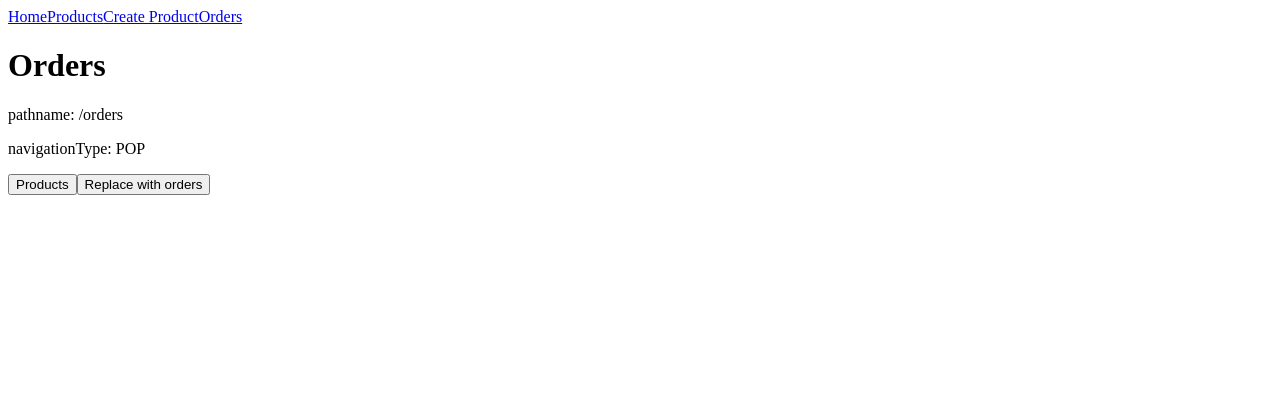
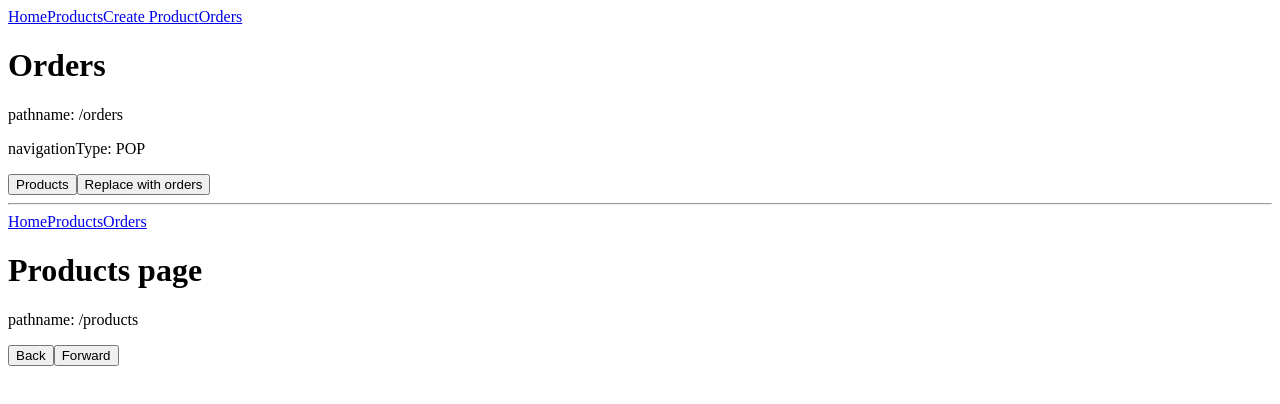
Before and after one commit to ankurnecessary/react-router-learning, a React (Vite) app in the folder lesson2/part2/project/react-router-learning/: page /orders in a window 1280 px wide. Shown: the top 404 px of the page. Built offline with nearby package versions, Linux system fonts and the light colour scheme.

Commit message:
[lesson 8][part 1] Add <MemoryRouterDemo /> to understand how <MemoryRouter /> works

```diff
--- a/lesson2/part2/project/react-router-learning/src/main.tsx
+++ b/lesson2/part2/project/react-router-learning/src/main.tsx
@@ -2,11 +2,14 @@ import { StrictMode } from "react";
 import { createRoot } from "react-dom/client";
 import App from "./App.tsx";
 import { BrowserRouter } from "react-router";
+import MemoryRouterDemo from "./pages/MemoryRouterDemo.tsx";
 
 createRoot(document.getElementById("root")!).render(
   <StrictMode>
     <BrowserRouter>
       <App />
     </BrowserRouter>
+    <hr />
+    <MemoryRouterDemo />
   </StrictMode>,
 );
--- /dev/null
+++ b/lesson2/part2/project/react-router-learning/src/pages/MemoryRouterDemo.tsx
@@ -0,0 +1,77 @@
+import {
+  Link,
+  MemoryRouter,
+  Outlet,
+  Route,
+  Routes,
+  useLocation,
+  useNavigate,
+} from 'react-router';
+
+const Layout = () => {
+  const location = useLocation();
+  const navigate = useNavigate();
+
+  const backHandler = () => {
+    navigate(-1);
+  };
+
+  const forwardHandler = () => {
+    navigate(1);
+  };
+
+  return (
+    <div>
+      <Link to='/'>Home</Link>
+      <Link to='/products'>Products</Link>
+      <Link to='/orders'>Orders</Link>
+      <Outlet />
+      <p>pathname: {location.pathname}</p>
+      <button onClick={backHandler}>Back</button>
+      <button onClick={forwardHandler}>Forward</button>
+    </div>
+  );
+};
+
+const Home = () => {
+  return (
+    <>
+      <h1>Home page</h1>
+    </>
+  );
+};
+
+const Products = () => {
+  return (
+    <>
+      <h1>Products page</h1>
+    </>
+  );
+};
+
+const Orders = () => {
+  return (
+    <>
+      <h1>Orders page</h1>
+    </>
+  );
+};
+
+const MemoryRouterDemo = () => {
+  return (
+    <MemoryRouter
+      initialEntries={['/', '/products', '/orders']}
+      initialIndex={1}
+    >
+      <Routes>
+        <Route path='/' element={<Layout />}>
+          <Route index element={<Home />} />
+          <Route path='products' element={<Products />} />
+          <Route path='orders' element={<Orders />} />
+        </Route>
+      </Routes>
+    </MemoryRouter>
+  );
+};
+
+export default MemoryRouterDemo;
```
